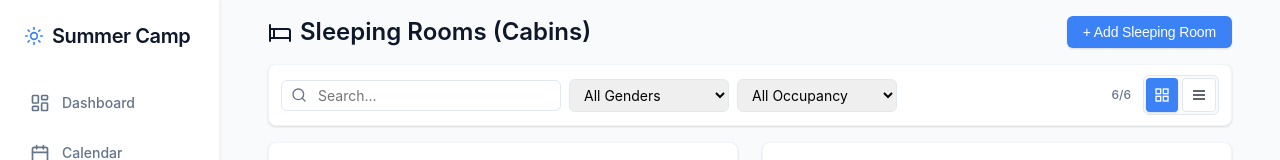
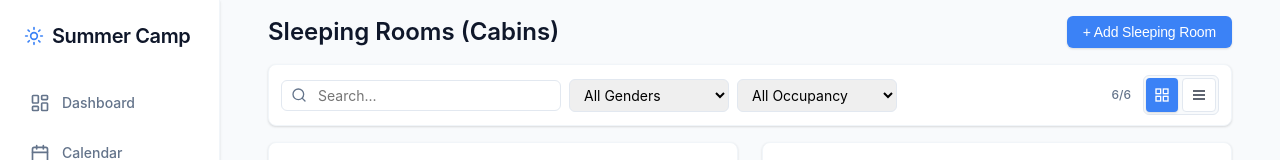
Before and after one commit to TomB30/camp-manager, a Vue app: page /sleeping-rooms in a window 1280 px wide. Shown: the top 160 px of the page. Built offline with nearby package versions, Linux system fonts and the light colour scheme.

Commit message:
removed icon

```diff
--- a/src/views/SleepingRooms.vue
+++ b/src/views/SleepingRooms.vue
@@ -2,7 +2,7 @@
   <div class="container">
     <div class="sleeping-rooms-view">
       <div class="view-header">
-        <h2><Bed :size="24" class="inline" style="vertical-align: middle; margin-right: 0.5rem;" />Sleeping Rooms (Cabins)</h2>
+        <h2>Sleeping Rooms (Cabins)</h2>
         <div class="header-actions">
           <button class="btn btn-primary" @click="showModal = true">+ Add Sleeping Room</button>
         </div>
```
